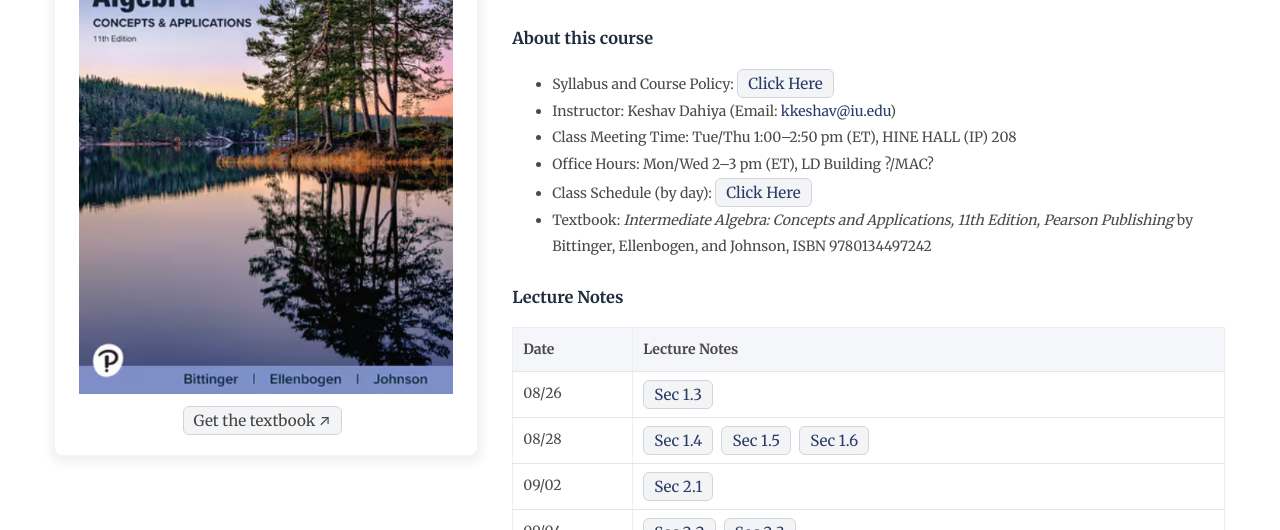
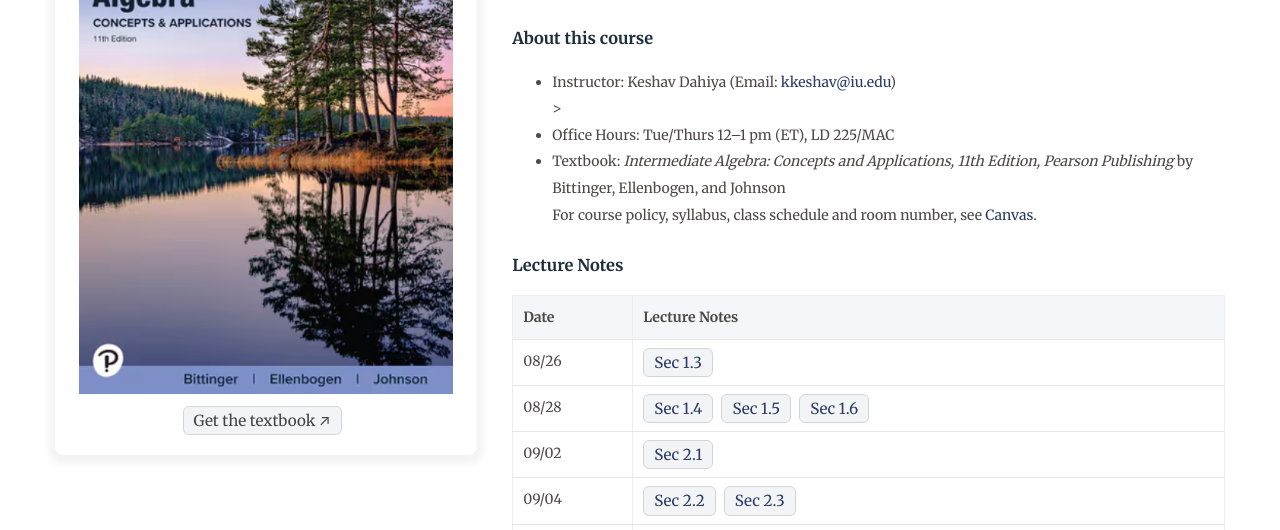
Before and after one commit to keshavdahiya/keshavdahiya.github.io, a plain HTML site: page Teaching/Courses/FA25Math110/index.html in a window 1280 px wide. Shown: the part 222-752 px from the top of the page. Drawn offline with Linux system fonts and the light colour scheme; a script that the page names is missing; some icons are missing.

Commit message:
removed syllabus and class room details

```diff
--- a/Teaching/Courses/FA25Math110/index.html
+++ b/Teaching/Courses/FA25Math110/index.html
@@ -125,12 +125,10 @@
         <article id="article-container" class="container post-content">
           <h3>About this course</h3>
           <ul>
-            <li>Syllabus and Course Policy: <a class="btn" href="Policy.pdf" target="_blank" rel="noopener">Click Here</a></li>
-            <li>Instructor: Keshav Dahiya (Email: <a href="mailto:kkeshav@iu.edu">kkeshav@iu.edu</a>)</li>
-            <li>Class Meeting Time: Tue/Thu 1:00–2:50 pm (ET), HINE HALL (IP) 208</li>
-            <li>Office Hours: Mon/Wed 2–3 pm (ET), LD Building ?/MAC?</li>
-            <li>Class Schedule (by day): <a class="btn" href="Schedule.pdf" target="_blank" rel="noopener">Click Here</a></li>
-            <li>Textbook: <em>Intermediate Algebra: Concepts and Applications, 11th Edition, Pearson Publishing</em> by Bittinger, Ellenbogen, and Johnson, ISBN 9780134497242</li>
+            <li>Instructor: Keshav Dahiya (Email: <a href="mailto:kkeshav@iu.edu">kkeshav@iu.edu</a>)</li>>
+            <li>Office Hours: Tue/Thurs 12–1 pm (ET), LD 225/MAC</li>
+            <li>Textbook: <em>Intermediate Algebra: Concepts and Applications, 11th Edition, Pearson Publishing</em> by Bittinger, Ellenbogen, and Johnson</li>
+              For course policy, syllabus, class schedule and room number, see <a href="https://iu.instructure.com">Canvas</a>.
           </ul>
 
           <h3 style="margin-top:22px;">Lecture Notes</h3>
```
Also changed, not shown: Teaching/Courses/SU25Math166/index.html (+1 -3 lines).
